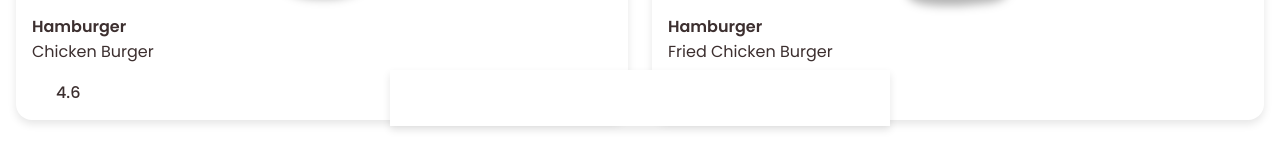
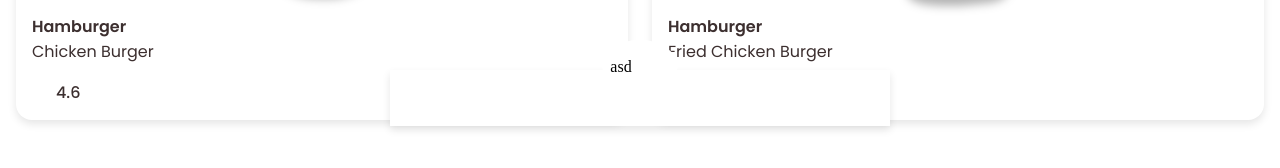
Before and after one commit to jesieldotdev/foodgo, a Next.js app: page / in a window 1280 px wide. Shown: the part 674-842 px from the top of the page. Built offline with nearby package versions, Linux system fonts and the light colour scheme; some icons are missing.

Commit message:
feat: action btn

```diff
--- a/src/components/BottomNavigation/index.tsx
+++ b/src/components/BottomNavigation/index.tsx
@@ -1,20 +1,11 @@
 import * as React from 'react';
-import Box from '@mui/material/Box';
 import * as S from './styles'
-import BottomNavigation from '@mui/material/BottomNavigation';
 import BottomNavigationAction from '@mui/material/BottomNavigationAction';
-import { Favorite, LocationOn, RecentActors, Restore } from 'styled-icons/material';
-import { PersonCircle } from '@styled-icons/bootstrap/PersonCircle';
-import { HomeOutline } from '@styled-icons/evaicons-outline/HomeOutline';
-import { FavoriteBorder } from '@styled-icons/material/FavoriteBorder';
-import { PersonCircle as PersonCircleV2 } from '@styled-icons/fluentui-system-filled/PersonCircle';
-import { IconButton } from '@mui/material';
-import { PlusLg } from 'styled-icons/bootstrap';
 import Home from '../../../public/icons/fi-br-home.svg'
 import User from '../../../public/icons/fi-br-user.svg'
 import Comment from '../../../public/icons/fi-br-comment.svg'
 import Heart from '../../../public/icons/fi-sr-heart.svg'
-import Image from 'next/image';
+import Plus from '../../../public/icons/Group 17.svg'
 interface BottomNavigationProps {
     className?: string
 }
@@ -24,10 +15,6 @@ interface NavItem {
     title: string
     icon: React.JSX.Element
     icon_on: React.JSX.Element
-}
-
-const navItemStyles = {
-    fontFamily: 'Poppins'
 }
 
 export default function SimpleBottomNavigation({ className }: BottomNavigationProps) {
@@ -76,12 +63,14 @@ export default function SimpleBottomNavigation({ className }: BottomNavigationPr
                     classes={{ label: 'custom_label', selected: 'on', root: 'root' }}
                     label={item.title}
                     disableRipple
-                    icon={<div className='item'>{item.icon_on}</div> } />
+                    icon={<div className='item'>{item.icon_on}</div>} />
                 )}
 
-            <S.FloatingActionButton
-
-            ><PlusLg size={24} /></S.FloatingActionButton>
+            <S.FloatActionContainer>asd
+                <S.FloatingActionButton>
+                    <Plus size={24} />
+                </S.FloatingActionButton>
+            </S.FloatActionContainer>
         </S.BottomNavContainer>
         // </Box>
     );
--- a/src/components/BottomNavigation/styles.ts
+++ b/src/components/BottomNavigation/styles.ts
@@ -11,7 +11,7 @@ export const BottomNavContainer = styled(BottomNavigation)`
   width: 100%;
   max-width: 500px;
   margin: 0 auto;
-  background-color: #EF2A39;
+  background-color: #ef2a39;
   box-shadow: 0px 4px 8px rgba(0, 0, 0, 0.1);
   display: flex;
   justify-content: space-between;
@@ -19,7 +19,7 @@ export const BottomNavContainer = styled(BottomNavigation)`
   height: max-content;
 
   gap: 16px;
-  overflow: hidden;
+  /* overflow: hidden; */
   padding: 12px;
   .root {
     height: 100%;
@@ -51,14 +51,35 @@ export const BottomNavContainer = styled(BottomNavigation)`
   }
 `;
 
+export const FloatingActionButton = styled(IconButton)`
+  padding: 24px;
+  background: #ef2a39;
+  border-radius: 50%;
+  align-self: center;
+  justify-self: center;
+  display: flex;
+  transform: translate(-16%, -16%);
 
-export const FloatingActionButton = styled(IconButton)`
+  &:hover {
+    background: #ef2a39;
+  }
+`;
+
+export const FloatActionContainer = styled.div`
+  display: flex;
+  justify-content: center;
+  align-items: center;
+  padding: 8px;
+  border-radius: 50%;
+  background-color: #fff;
   position: absolute;
   bottom: 50%;
   left: 50%;
-  transform: translate(-50%, -50%);
+  transform: translate(-50%, -8%);
   z-index: 1;
-`
+  filter: box-shadow(0px 4px 8px rgba(0, 0, 0, 0.1));
+
+`;
 
 // export const FloatingActionButton = styled(BottomNavigationAction)(({ theme }) => ({
 //   position: 'absolute',
```
